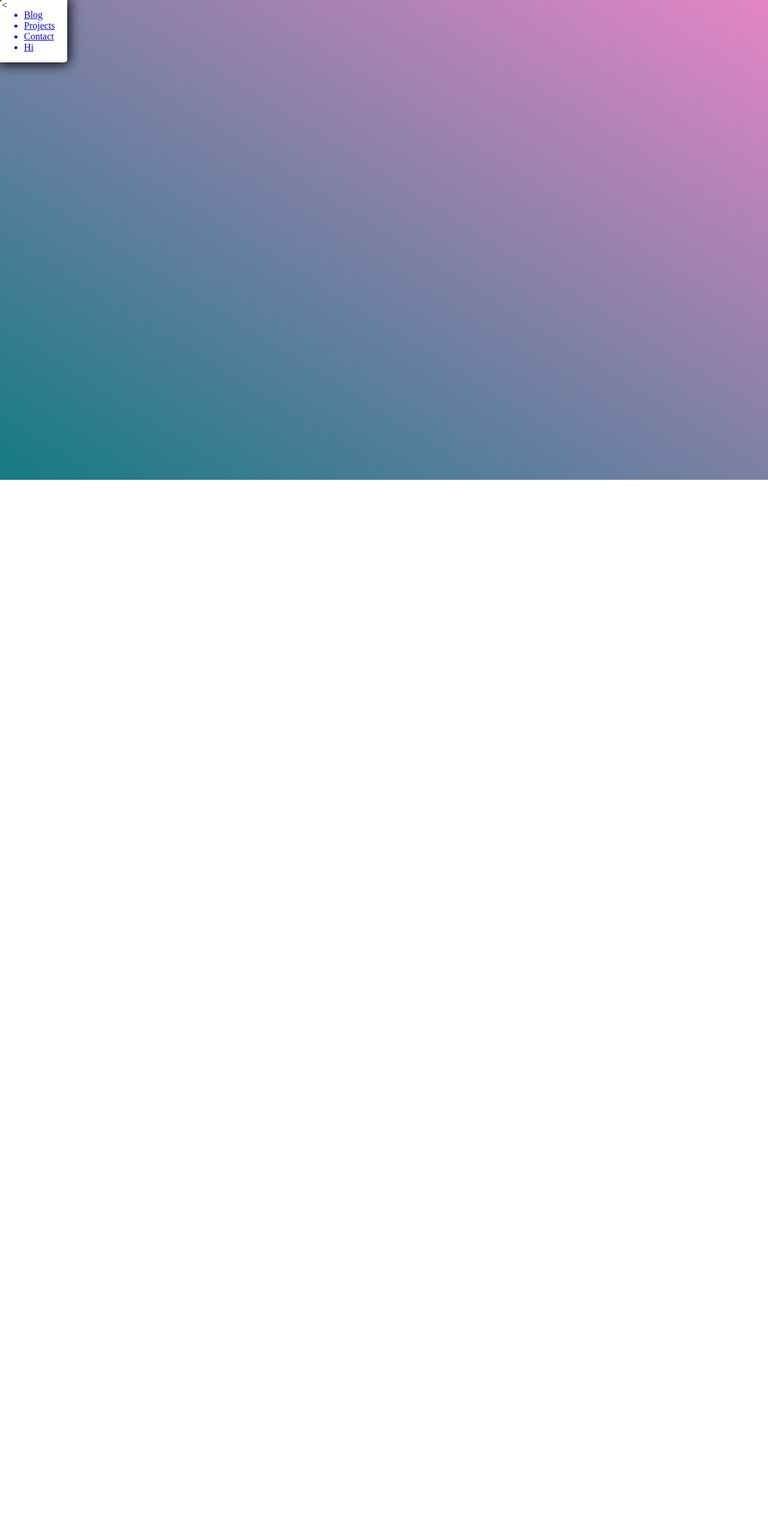
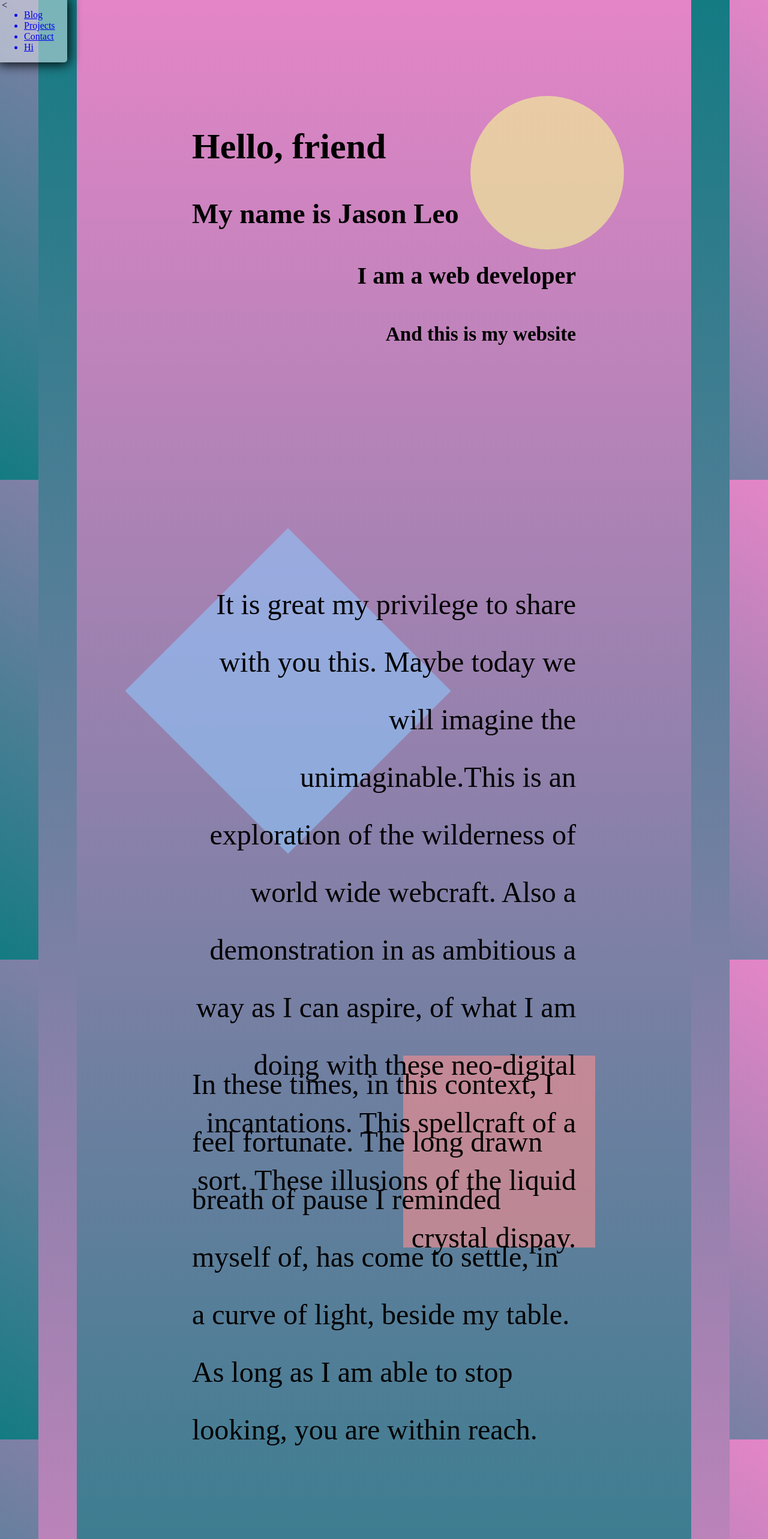
Before and after one commit to xezian/jasonleo, a Vue app in the folder surface/: page / in a window 1280 px wide. Shown: the top 2566 px of the page at 60% size. Before the commit the page ends 800 px from the top, so only its background shows below. Built offline with nearby package versions, Linux system fonts and the light colour scheme; what vue-showdown would draw is missing.

Commit message:
Creates a template of sorts with many contents buried
Beneath a need to define certain scoll behaviors

```diff
--- a/surface/src/App.vue
+++ b/surface/src/App.vue
@@ -22,4 +22,9 @@ body {
   height: 100%;
   margin: 0;
 }
+.wrapper {
+  min-width: 100vw;
+  min-height: 100vh;
+  background: linear-gradient(to right top, #147b83, #e485c7) fixed;
+}
 </style>
--- a/surface/src/components/Landing.vue
+++ b/surface/src/components/Landing.vue
@@ -1,11 +1,106 @@
 <template>
-  <div class="gradient"></div>
+  <div class="landing-container">
+    <div class="background-gradient"></div>
+    <div class="foreground-gradient"></div>
+    <div class="section section-header left">
+      <h2>Hello, friend</h2>
+      <h3>My name is Jason Leo</h3>
+      <div class="right">
+        <h4>I am a web developer</h4>
+        <h5>And this is my website</h5>
+      </div>
+    </div>
+    <div class="section section-header yellow circle"></div>
+    <div class="section section-body middle blue diamond"></div>
+    <div class="section section-body bottom red square"></div>
+    <div class="section section-body middle right">
+      It is great my privilege to share with you this. Maybe today we will
+      imagine the unimaginable.This is an exploration of the wilderness of world
+      wide webcraft. Also a demonstration in as ambitious a way as I can aspire,
+      of what I am doing with these neo-digital incantations. This spellcraft of
+      a sort. These illusions of the liquid crystal dispay.
+    </div>
+    <div class="section section-body bottom left">
+      In these times, in this context, I feel fortunate. The long drawn breath
+      of pause I reminded myself of, has come to settle, in a curve of light,
+      beside my table. As long as I am able to stop looking, you are within
+      reach.
+    </div>
+  </div>
 </template>
 
+<script>
+export default {}
+</script>
+
 <style lang="postcss" scoped>
-.gradient {
-  min-width: 100vw;
-  min-height: 100vh;
-  background: linear-gradient(to right top, #147b83, #e485c7) fixed;
+.landing-container {
+  display: flex;
+  flex-direction: column;
+  align-items: center;
+  width: 100vw;
+  height: 3200px;
+}
+.background-gradient {
+  position: fixed;
+  background: linear-gradient(to top, #e485c7, #147b83);
+  width: 90%;
+  height: 3200px;
+}
+.foreground-gradient {
+  position: fixed;
+  background: linear-gradient(to top, #147b83, #e485c7);
+  width: 80%;
+  height: 3200px;
+}
+.section {
+  position: fixed;
+  top: 20%;
+  width: 50%;
+}
+.section-header {
+  font-size: 2.5em;
+}
+.middle {
+  margin-top: 100vh;
+}
+.bottom {
+  margin-top: 200vh;
+}
+.section-body {
+  font-size: 3em;
+  line-height: 2em;
+}
+.circle {
+  right: 6em;
+  border-radius: 50%;
+  width: 20vw;
+  height: 20vw;
+}
+.diamond {
+  left: 6em;
+  width: 30vw;
+  height: 30vw;
+  transform: rotate(45deg);
+}
+.square {
+  right: 6em;
+  width: 25vw;
+  height: 25vw;
+}
+.blue {
+  background-color: #90c9ff94;
+}
+.yellow {
+  background-color: #f4ff9094;
+}
+.red {
+  background-color: #ff909094;
+}
+.left {
+  text-align: left;
+}
+.right {
+  text-align: right;
 }
 </style>
--- a/surface/src/components/TableOfContents.vue
+++ b/surface/src/components/TableOfContents.vue
@@ -49,16 +49,17 @@ export default {
 
 <style lang="postcss" scoped>
 .tab-of-con {
-  position: absolute;
-  background: white;
-  border-radius: 5px 0px;
+  position: fixed;
+  background: #ffffff6e;
+  border-radius: 0px 0px 5px 0px;
   padding: 0px 20px 0px 0px;
   box-shadow: 0px 0px 20px 3px;
+  z-index: 1;
 }
 .toggle {
   cursor: pointer;
-  position: absolute;
+  position: fixed;
   left: 3px;
-  z-index: 1;
+  z-index: 2;
 }
 </style>
--- a/surface/src/pages/Blog.vue
+++ b/surface/src/pages/Blog.vue
@@ -84,6 +84,8 @@ export default {
 }
 .blog-post {
   width: 80vw;
+  padding: 2em;
+  background: linear-gradient(to right top, #e0bed6, #809fa1) fixed;
 }
 .blog-post >>> code {
   padding: 2px 5px;
@@ -99,7 +101,7 @@ export default {
   color: lightgoldenrodyellow;
 }
 .blog-post >>> blockquote {
-  background-color: whitesmoke;
+  background-color: #f5f5f54f;
   padding: 1px 10px;
   border-left: 5px solid gainsboro;
 }
```
